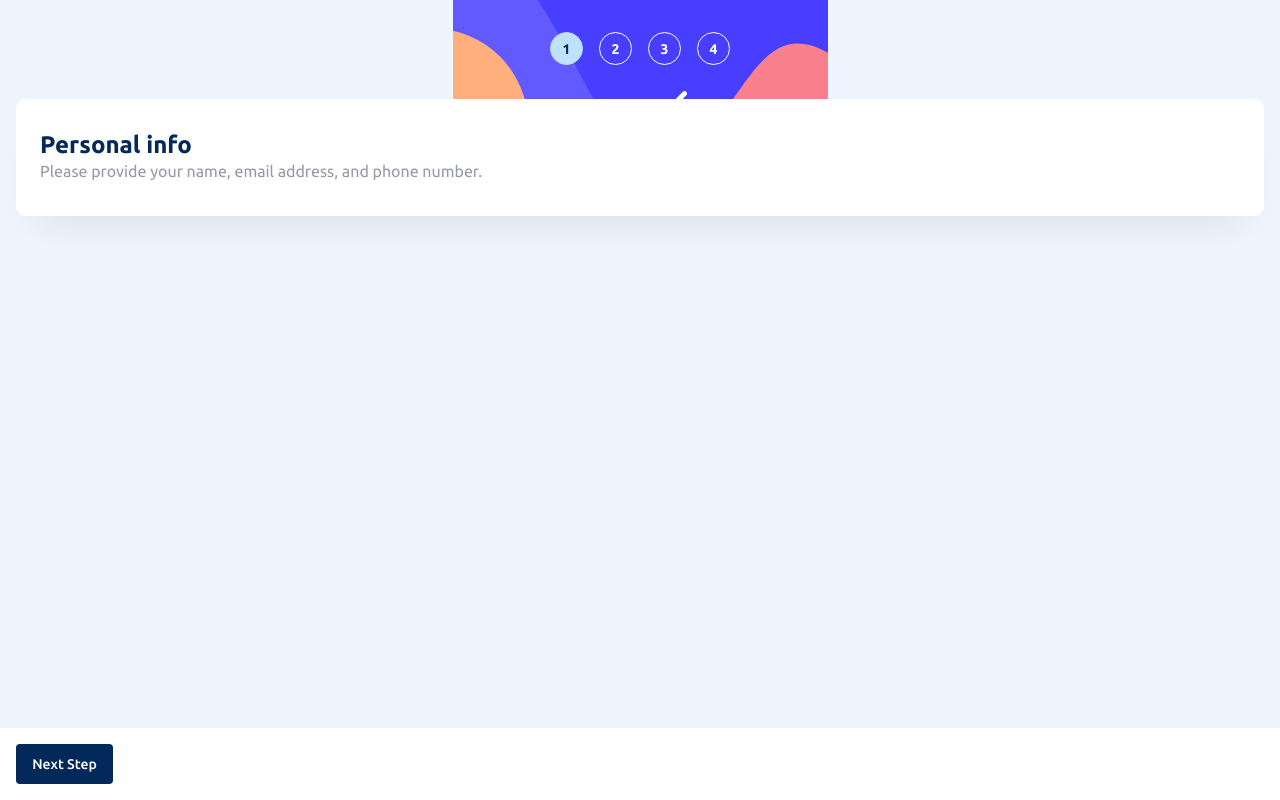
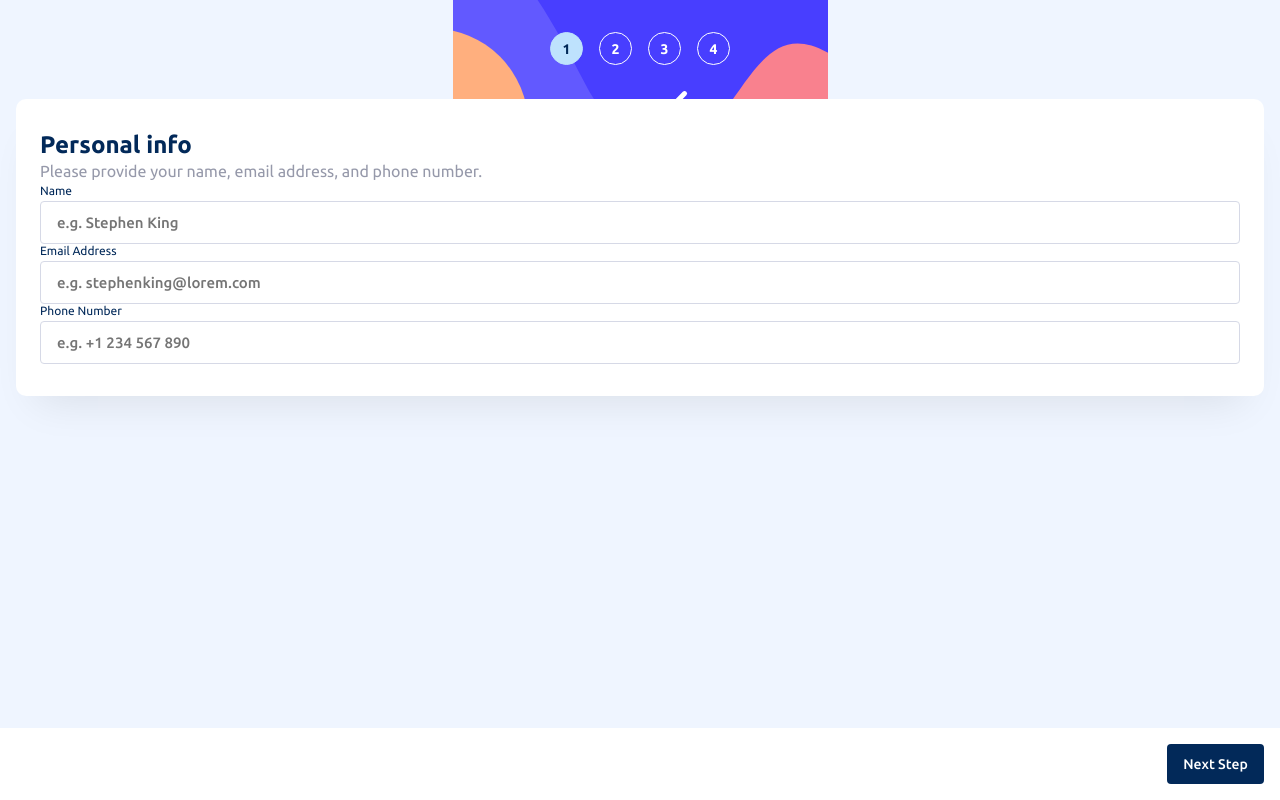
Before and after one commit to Derfan/multi-step-form, a React (Create React App) app: page / in a window 1280 px wide. Built offline with nearby package versions, Linux system fonts and the light colour scheme.

Commit message:
Add TextInput Component

```diff
--- /dev/null
+++ b/src/components/TextInput/TextInput.module.sass
@@ -0,0 +1,39 @@
+.root
+    display: flex
+    flex-direction: column
+
+.label
+    display: flex
+    align-items: center
+    justify-content: space-between
+
+    font-size: 12px
+    line-height: 14px
+
+    margin-bottom: 3px
+
+.labelText
+    font-family: UbuntuRegular
+    color: #022959
+
+.errorText
+    font-family: UbuntuBold
+    color: #EE374A
+
+.field
+    font-family: UbuntuMedium
+    font-size: 15px
+    line-height: 17px
+    color: #022959
+
+    background-color: #FFFFFF
+    border: 1px solid #D6D9E6
+    border-radius: 4px
+    padding: 12px 16px
+    outline: none
+
+    &:focus
+        border-color: #483EFF
+
+    &.error
+        border-color: #EE374A
--- /dev/null
+++ b/src/components/TextInput/index.tsx
@@ -0,0 +1,34 @@
+import cns from "classnames";
+import cn from "./TextInput.module.sass";
+
+interface TextInputProps {
+  name: string;
+  label: string;
+  placeholder: string;
+  error?: string;
+  className?: string;
+}
+
+export const TextInput = ({
+  name,
+  label,
+  placeholder,
+  error = "",
+  className = "",
+}: TextInputProps) => (
+  <div className={cns(cn.root, className)}>
+    <div className={cn.label}>
+      <label htmlFor={name} className={cn.labelText}>
+        {label}
+      </label>
+      {error ? <p className={cn.errorText}>{error}</p> : null}
+    </div>
+    <input
+      id={name}
+      type="text"
+      name={name}
+      placeholder={placeholder}
+      className={cns(cn.field, { [cn.error]: error })}
+    />
+  </div>
+);
--- a/src/components/index.ts
+++ b/src/components/index.ts
@@ -4,3 +4,4 @@ export { Title } from "./Title";
 export { Description } from "./Description";
 export { Card } from "./Card";
 export { Stepper } from "./Stepper";
+export { TextInput } from "./TextInput";
--- a/src/modules/App/App.module.sass
+++ b/src/modules/App/App.module.sass
@@ -9,6 +9,7 @@
 
 .buttons
     display: flex
+    flex-direction: row-reverse
     justify-content: space-between
     align-items: center
 
--- a/src/modules/App/index.tsx
+++ b/src/modules/App/index.tsx
@@ -6,6 +6,7 @@ import {
   Description,
   Card,
   Stepper,
+  TextInput,
 } from "../../components";
 import { ThankYou } from "../../steps";
 import { useSteps } from "../../hooks";
@@ -37,18 +38,27 @@ export const App = () => {
           <Card>
             <Title>{title}</Title>
             <Description>{description}</Description>
+            <TextInput
+              name="name"
+              label="Name"
+              placeholder="e.g. Stephen King"
+            />
+            <TextInput
+              name="email"
+              label="Email Address"
+              placeholder="e.g. stephenking@lorem.com"
+            />
+            <TextInput
+              name="phone"
+              label="Phone Number"
+              placeholder="e.g. +1 234 567 890"
+            />
           </Card>
         )}
       </div>
 
       {isSubmitted ? null : (
         <div className={cn.buttons}>
-          {activeStep !== 0 ? (
-            <Button type={ButtonType.SECONDARY} onClick={goToPrevStep}>
-              Go Back
-            </Button>
-          ) : null}
-
           {activeStep === steps.length - 1 ? (
             <Button type={ButtonType.SUBMIT} onClick={handleConfirmForm}>
               Confirm
@@ -58,6 +68,12 @@ export const App = () => {
               Next Step
             </Button>
           )}
+
+          {activeStep !== 0 ? (
+            <Button type={ButtonType.SECONDARY} onClick={goToPrevStep}>
+              Go Back
+            </Button>
+          ) : null}
         </div>
       )}
     </Layout>
```
